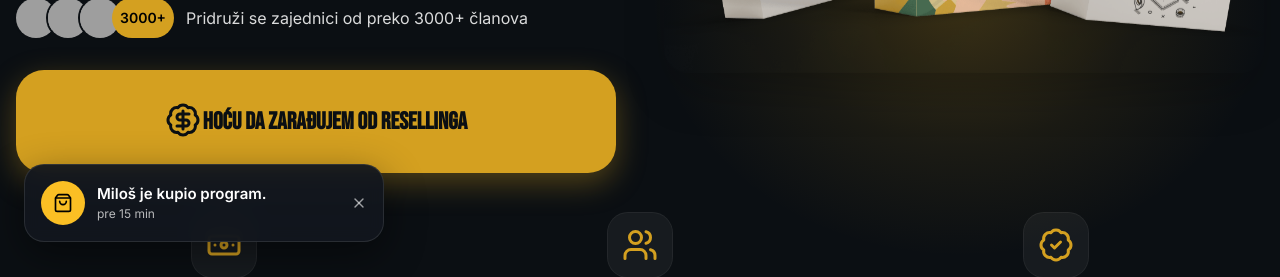
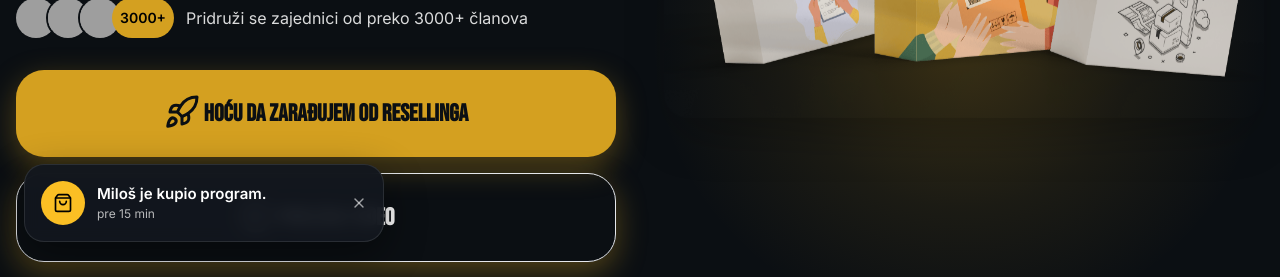
Before and after one commit to lukamacura/realreselling, a Next.js app: page / in a window 1280 px wide. Shown: the part 534-811 px from the top of the page. Built offline with nearby package versions, Linux system fonts and the light colour scheme; grey boxes are pictures that could not be loaded.

Commit message:
Dodati neki gumbovi

```diff
--- a/app/meet/page.tsx
+++ b/app/meet/page.tsx
@@ -16,6 +16,7 @@ import {
   CheckCircle2,
   X,
   Lightbulb,
+  PlayCircle,
 } from "lucide-react";
 import Preloader from "@/components/Preloader";
 
@@ -201,12 +202,21 @@ export default function MeetPage() {
                     </span>
                   </button>
 
+
                   <motion.p variants={item} className="mt-2 font-extrabold text-xs text-white">
                     Ostalo još 2 mesta
                   </motion.p>
                   <motion.p variants={item} className="mt-2 text-xs text-white/60">
                     Brzo je, traje oko 45 min i sve je besplatno.
                   </motion.p>
+                  <a
+                  href="https://www.youtube.com/watch?v=qGZy5O4kI2k"
+                  className="group mt-4 font-display font-bold text-2xl inline-flex w-full items-center justify-center gap-2 rounded-xl px-8 py-4 text-center text-white border shadow-[0_14px_40px_rgba(212,160,32,0.45)] transition hover:brightness-110 focus:outline-none focus:ring-2 focus:ring-amber-300/60 sm:w-auto"
+                  >
+                    <PlayCircle className="h-7 w-7 mb-[2px]" />
+                    Pogledaj video
+
+                  </a>
                 </motion.div>
               </motion.div>
 
--- a/components/Hero.tsx
+++ b/components/Hero.tsx
@@ -3,7 +3,7 @@
 import Image from "next/image";
 import Link from "next/link";
 import { usePathname } from "next/navigation";
-import { Banknote, Users, BadgeCheck, BadgeDollarSign } from "lucide-react";
+import { Banknote, Users, BadgeCheck, Rocket, PlayCircle } from "lucide-react";
 import {
   motion,
   LazyMotion,
@@ -218,10 +218,22 @@ export default function Hero() {
               <motion.div variants={fadeUp} custom={3} className="relative w-full max-w-[640px]">
                 <Link
                   href="#sta-dobijam"
-                  className="group relative inline-flex w-full items-center justify-center rounded-[28px] bg-brand-gold px-6 py-8 font-display text-xl font-bold text-brand-dark shadow-[0_10px_30px_rgba(212,160,32,.35)] transition md:text-2xl hover:bg-brand-goldDark"
+                  className="group relative inline-flex w-full items-center justify-center rounded-[28px] bg-brand-gold px-4 py-6 font-display text-xl font-bold text-brand-dark shadow-[0_10px_30px_rgba(212,160,32,.35)] transition md:text-2xl hover:bg-brand-goldDark"
                 >
-                  <BadgeDollarSign className="mb-[3px] mr-[2px] h-9 w-9 text-brand-dark transition-transform group-hover:scale-110" aria-hidden />
+                  <Rocket className="mb-[3px] mr-[4px] h-9 w-9 text-brand-dark transition-transform group-hover:scale-110" aria-hidden />
                   Hoću da zarađujem od resellinga
+                  <span className="pointer-events-none absolute inset-0 overflow-hidden rounded-[28px]">
+                    <span className="absolute -inset-y-1 -left-1 h-[200%] w-1 rotate-[20deg] bg-white/30 opacity-0 transition-opacity duration-300 group-hover:opacity-100" />
+                  </span>
+                </Link>
+              </motion.div>
+              <motion.div variants={fadeUp} custom={3} className="relative w-full max-w-[640px]">
+                <Link
+                  href="https://www.youtube.com/watch?v=YHgKyEFUQeE"
+                  className="mt-4 group relative inline-flex w-full items-center justify-center rounded-[28px] border px-4 py-6 font-display text-xl font-bold text-white shadow-[0_10px_30px_rgba(212,160,32,.35)] transition md:text-2xl hover:bg-brand-goldDark"
+                >
+                  <PlayCircle className="mb-[3px] mr-[4px] h-9 w-9 text-white transition-transform group-hover:scale-110" aria-hidden />
+                  Pogledaj video
                   <span className="pointer-events-none absolute inset-0 overflow-hidden rounded-[28px]">
                     <span className="absolute -inset-y-1 -left-1 h-[200%] w-1 rotate-[20deg] bg-white/30 opacity-0 transition-opacity duration-300 group-hover:opacity-100" />
                   </span>
--- a/components/VSLPlayer.tsx
+++ b/components/VSLPlayer.tsx
@@ -56,6 +56,7 @@ export default function SmartVideo({
       ref={wrapRef}
       className={`relative overflow-hidden rounded-2xl bg-black ${className}`}
       style={{ aspectRatio }}
+      id="vsl"
     >
       <video
         ref={ref}
```
